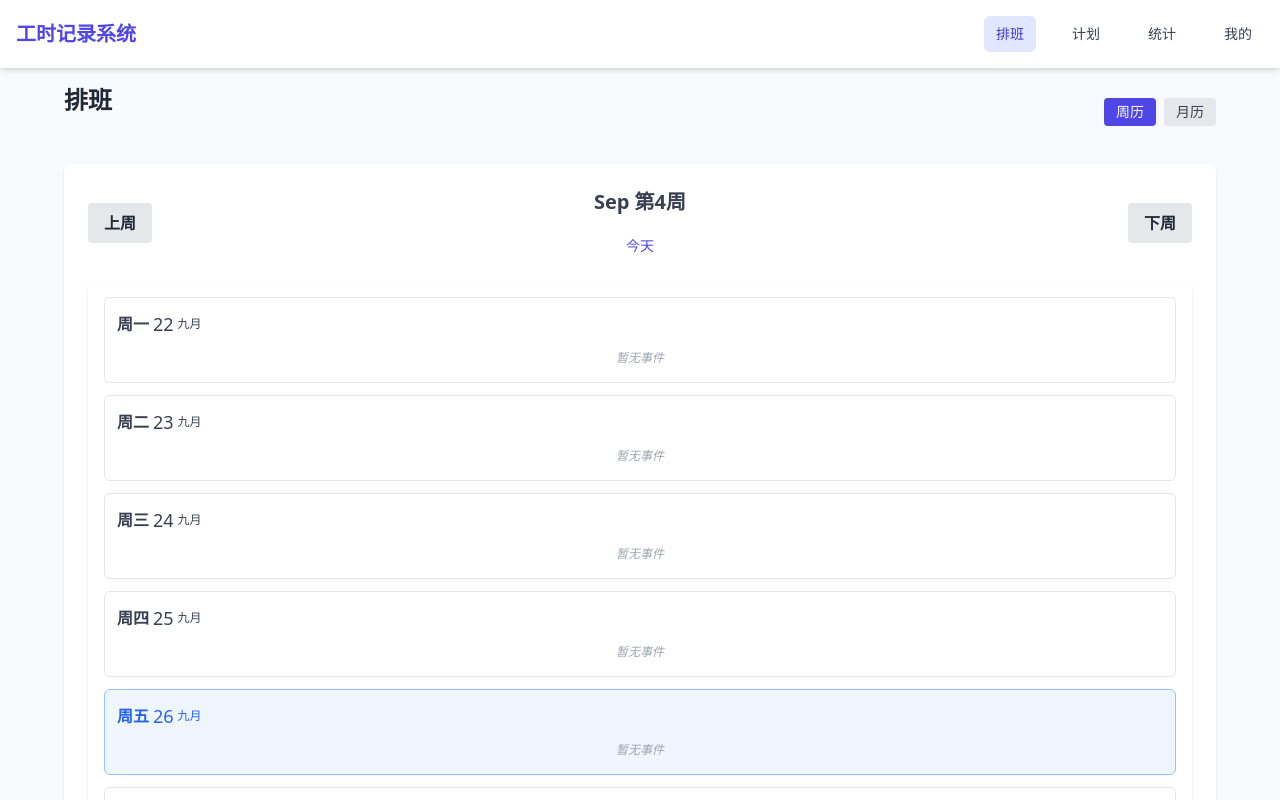
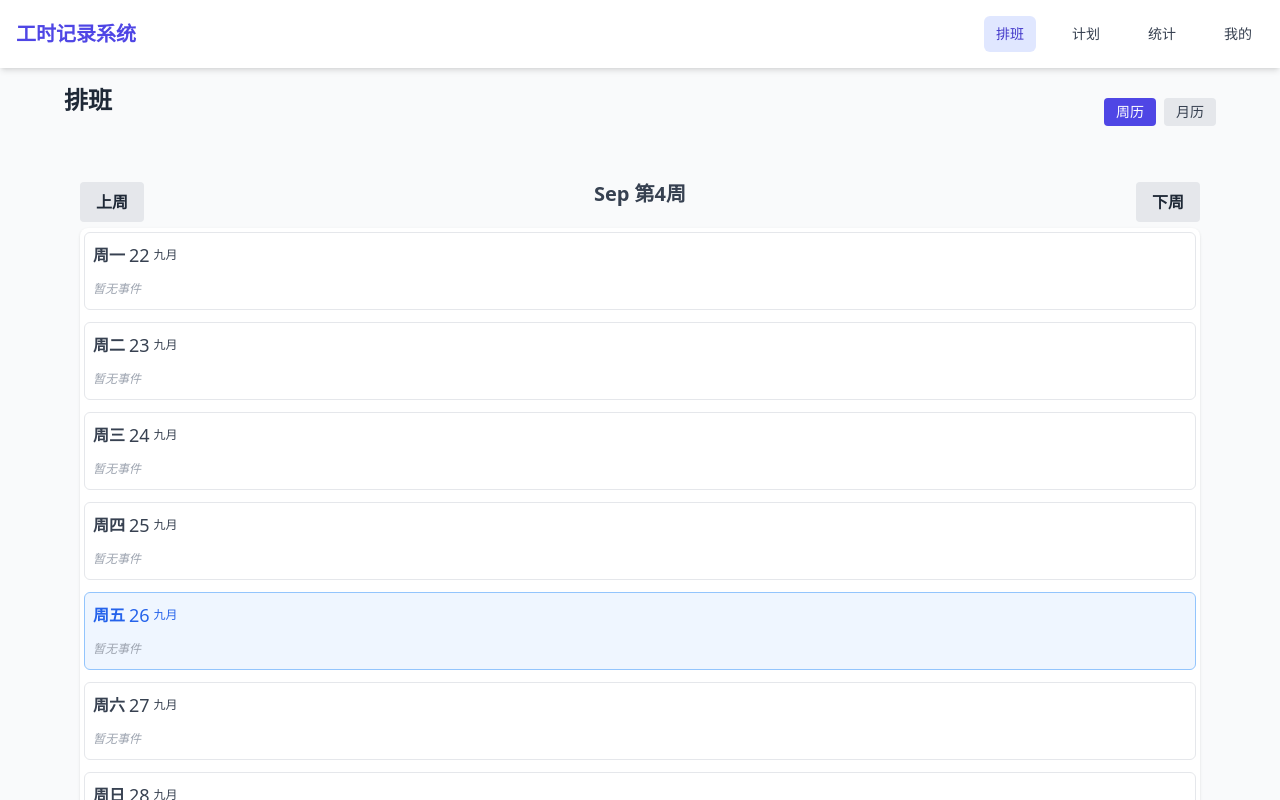
Before and after one commit to JiuWang95/workcum, a React (Vite) app: page /schedule in a window 1280 px wide. Shown: the top 800 px of the page. Built offline with nearby package versions, Linux system fonts and the light colour scheme.

Commit message:
style(日程页面): 调整日历组件样式和布局
优化月视图和周视图日历的间距和滚动条样式
调整日程项在不同屏幕尺寸下的布局方式
移除日程页面中不必要的边距和按钮

```diff
--- a/src/components/MonthlyScheduleCalendar.jsx
+++ b/src/components/MonthlyScheduleCalendar.jsx
@@ -84,7 +84,7 @@ const MonthlyScheduleCalendar = ({ currentDate, onDateChange }) => {
   };
 
   return (
-    <div className="bg-white rounded-lg shadow p-1 sm:p-2 md:p-4">
+    <div className="bg-white rounded-lg shadow p-1 hide-scrollbar">
       {/* Calendar grid */}
       <div className="grid grid-cols-7 gap-0.5 sm:gap-1">
         {/* Weekday headers */}
@@ -128,13 +128,13 @@ const MonthlyScheduleCalendar = ({ currentDate, onDateChange }) => {
                 backgroundColor: dayBackgroundColor
               } : {}}
             >
-              <div className={`text-right text-xs sm:text-sm font-medium mb-0.5 sm:mb-1 ${
+              <div className={`text-right text-xs sm:text-sm font-medium mb-1 sm:mb-2 ${
                 isToday ? 'text-blue-600' : daySchedules.length > 0 ? 'text-gray-800' : 'text-gray-500'
               }`}>
                 {format(day, 'd', { locale: zhCN })}
               </div>
 
-              <div className="space-y-0.5 sm:space-y-1 flex-grow">
+              <div className="flex flex-wrap gap-1 sm:space-y-1 flex-grow">
                 {allItems.slice(0, 3).map((item) => {
                   // 获取班次信息（如果是排班项目）
                   const shiftInfo = item.itemType === 'schedule' ?
@@ -144,7 +144,7 @@ const MonthlyScheduleCalendar = ({ currentDate, onDateChange }) => {
                   return (
                     <div
                       key={item.id}
-                      className={`text-[0.6rem] sm:text-xs p-0.5 sm:p-1 rounded truncate ${
+                      className={`text-[0.6rem] sm:text-xs p-0.5 sm:p-1 rounded truncate flex-shrink-0 w-full sm:w-auto ${
                         item.itemType === 'schedule'
                           ? 'bg-white bg-opacity-50 text-gray-800'
                           : 'bg-white bg-opacity-70 text-gray-800'
--- a/src/components/WeeklyScheduleCalendar.jsx
+++ b/src/components/WeeklyScheduleCalendar.jsx
@@ -182,7 +182,7 @@ const WeeklyScheduleCalendar = ({ currentDate, onDateChange }) => {
   };
 
   return (
-    <div className="bg-white rounded-lg shadow p-1 sm:p-2 md:p-4">
+    <div className="bg-white rounded-lg shadow p-1 hide-scrollbar">
       {/* Week view: Each date occupies a separate row with vertical arrangement */}
       <div className="space-y-1 sm:space-y-2 md:space-y-3">
         {weekDays.map((day, index) => {
@@ -212,7 +212,7 @@ const WeeklyScheduleCalendar = ({ currentDate, onDateChange }) => {
           return (
             <div
               key={index}
-              className={`border rounded-md p-1.5 sm:p-2 md:p-3 cursor-pointer ${
+              className={`border rounded-md p-1 sm:p-1.5 md:p-2 cursor-pointer ${
                 isToday ? 'bg-blue-50 border-blue-300' : 'border-gray-200'
               }`}
               onClick={() => handleDateClick(day)}
@@ -226,8 +226,8 @@ const WeeklyScheduleCalendar = ({ currentDate, onDateChange }) => {
                 <span className="ml-1 text-[0.6rem] sm:text-xs">{format(day, 'MMMM', { locale: zhCN })}</span>
               </div>
 
-              {/* Vertical arrangement of schedules and time entries */}
-              <div className="space-y-0.5 sm:space-y-1">
+              {/* Arrangement of schedules and time entries: vertical on larger screens, horizontal wrap on mobile */}
+              <div className="flex flex-wrap gap-1 sm:space-y-1">
                 {/* Display schedules */}
                 {daySchedules.map((schedule) => {
                   // 获取班次信息
@@ -239,7 +239,7 @@ const WeeklyScheduleCalendar = ({ currentDate, onDateChange }) => {
                   return (
                     <div
                       key={schedule.id}
-                      className="text-[0.6rem] sm:text-xs md:text-sm font-semibold p-1.5 sm:p-2 rounded-md"
+                      className="text-[0.6rem] sm:text-xs md:text-sm font-semibold p-1.5 sm:p-2 rounded-md flex-shrink-0 w-full sm:w-auto"
                       style={{
                         backgroundColor: getShiftBackgroundColor(shiftType),
                         borderLeft: `2px solid ${getShiftColor(shiftType)}`
@@ -285,7 +285,7 @@ const WeeklyScheduleCalendar = ({ currentDate, onDateChange }) => {
                 {dayTimeEntries.map((entry) => (
                   <div
                     key={entry.id}
-                    className="text-[0.6rem] sm:text-xs md:text-sm font-semibold bg-green-100 text-green-800 p-1.5 sm:p-2 rounded-md"
+                    className="text-[0.6rem] sm:text-xs md:text-sm font-semibold bg-green-100 text-green-800 p-1.5 sm:p-2 rounded-md flex-shrink-0 w-full sm:w-auto"
                   >
                     <div className="font-bold truncate text-[0.6rem] sm:text-xs">{entry.notes || t('time_entry.entry')}</div>
                     <div className="text-green-600 text-[0.5rem] sm:text-[0.6rem] mt-0.5">
--- a/src/pages/SchedulePage.jsx
+++ b/src/pages/SchedulePage.jsx
@@ -62,8 +62,8 @@ const SchedulePage = () => {
         </div>
       </div>
 
-      <div className="bg-white rounded-lg shadow p-6 mb-8">
-        <div className="flex justify-between items-center mb-6">
+      <div className="p-4 mt-4 mb-2">
+        <div className="flex justify-between items-center mb-1">
           <button
             onClick={goToPreviousPeriod}
             className="bg-gray-200 hover:bg-gray-300 text-gray-800 font-bold py-2 px-4 rounded"
@@ -75,12 +75,6 @@ const SchedulePage = () => {
             <h2 className="section-heading">
               {viewMode === 'week' ? getWeekRange(currentWeek) : getMonthRange(currentWeek)}
             </h2>
-            <button
-              onClick={goToToday}
-              className="text-indigo-600 hover:text-indigo-800 text-sm mt-1"
-            >
-              {t('schedule.today')}
-            </button>
           </div>
 
           <button
```
